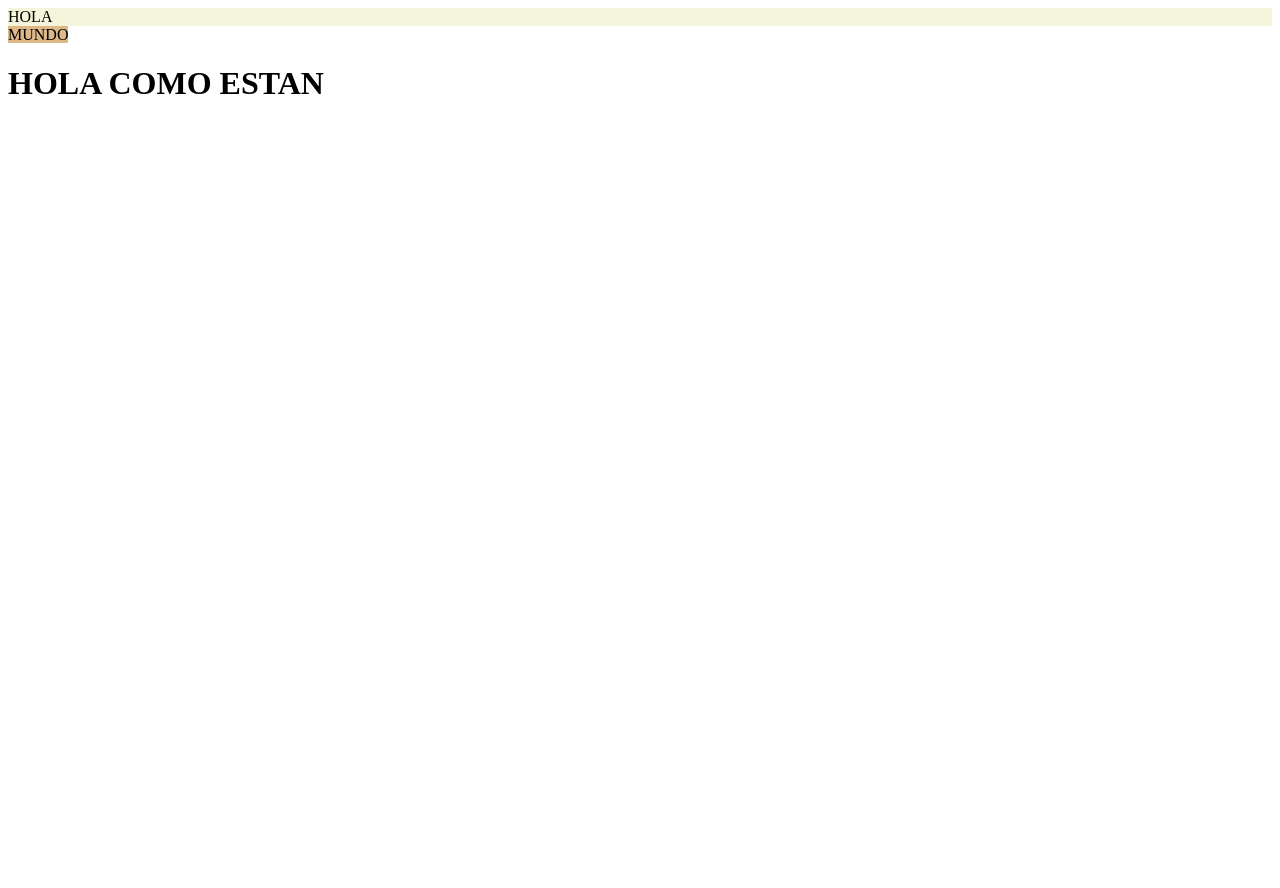
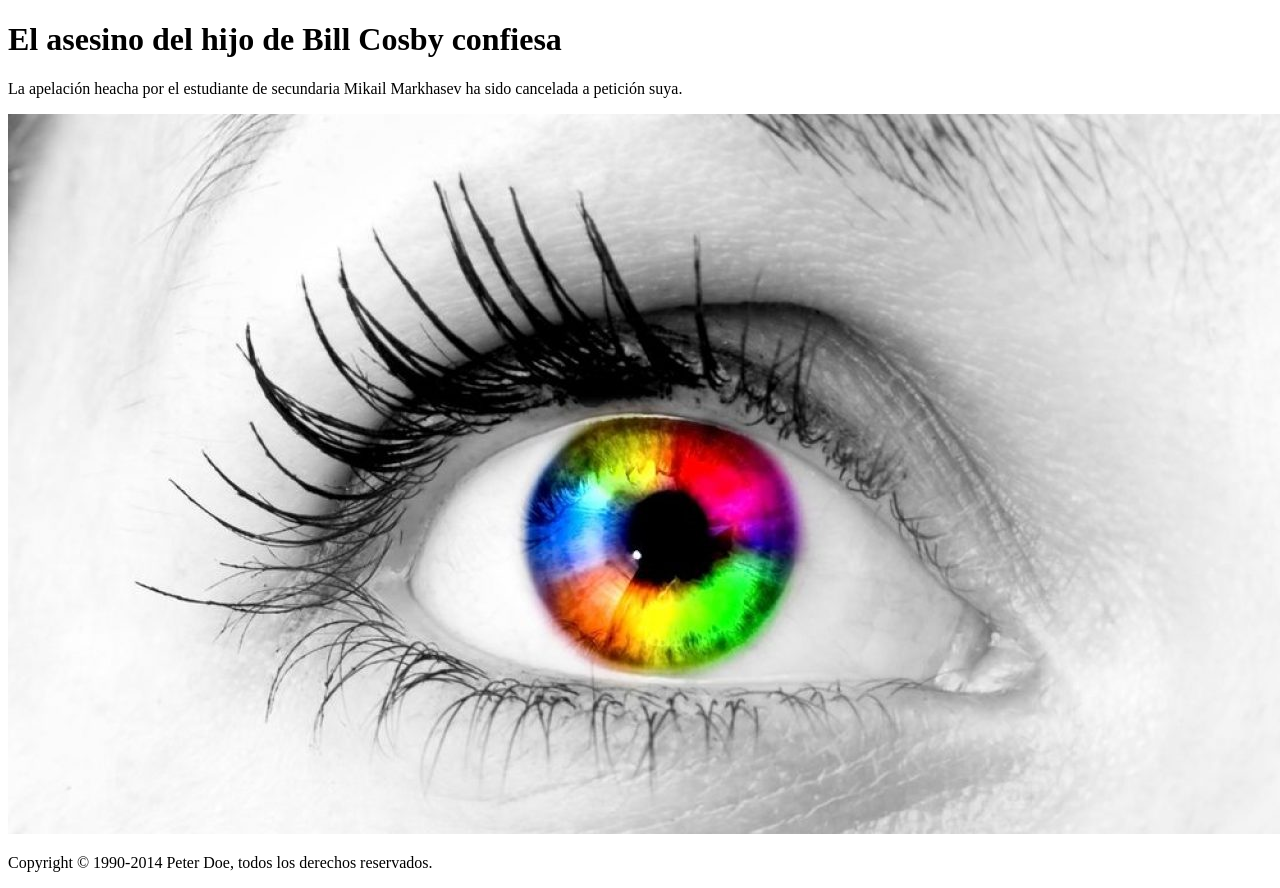
Before and after one commit to AlanArJo/tecweb, a plain HTML site: page index.html in a window 1280 px wide. Before the commit the page ends 800 px from the top, so only its background shows below. Drawn offline with Linux system fonts and the light colour scheme.

Commit message:
FOOTER HEADER MAIN

```diff
--- a/index.html
+++ b/index.html
@@ -5,9 +5,22 @@
     <meta name="viewport" content="width=device-width, initial-scale=1.0">
     <title>Document</title>
 </head>
+
 <body>
-    <div style = "background-color: beige;">HOLA</div>
-    <span style = "background-color: burlywood;">MUNDO</span>
-    <h1>HOLA COMO ESTAN</h1>
+    <!--header-->
+    <header>
+        <h1>El asesino del hijo de Bill Cosby confiesa</h1>
+        <p id="intro">La apelación heacha por el estudiante de secundaria Mikail Markhasev ha sido cancelada a petición suya.</p>
+      </header>
+       <!--main-->
+      <main>
+        <img src="Depositphotos_3667865_m-2015-compressor-1280x720.jpg" alt="un ojo de colores">
+      </main>
+
+    <!--footer-->
+      <footer>
+        <p>Copyright &copy; 1990-2014 Peter Doe, todos los derechos reservados.</p>
+    </footer>
 </body>
+
 </html>
```
Also changed, not shown: Depositphotos_3667865_m-2015-compressor-1280x720.jpg (added).
